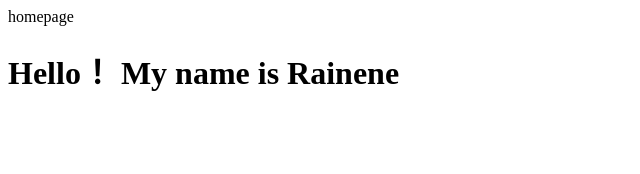
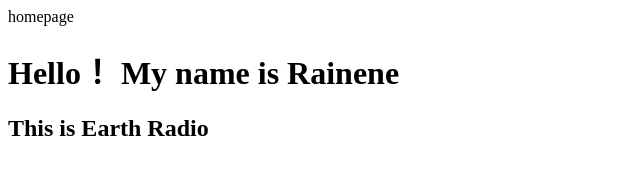
Before and after one commit to Rainene/test-git, a plain HTML site: page index.html in a window 1280 px wide. Shown: the whole page, without its empty margins (0-640 px from the left). Drawn offline with Linux system fonts and the light colour scheme.

```diff
--- a/index.html
+++ b/index.html
@@ -5,5 +5,6 @@ homepage
 </head>
 <body>
 	<h1>Hello！ My name is Rainene</h1>
+	<h2> This is Earth Radio</h2>
 </body>
 </html>
```
Also changed, not shown: 1 other file.
